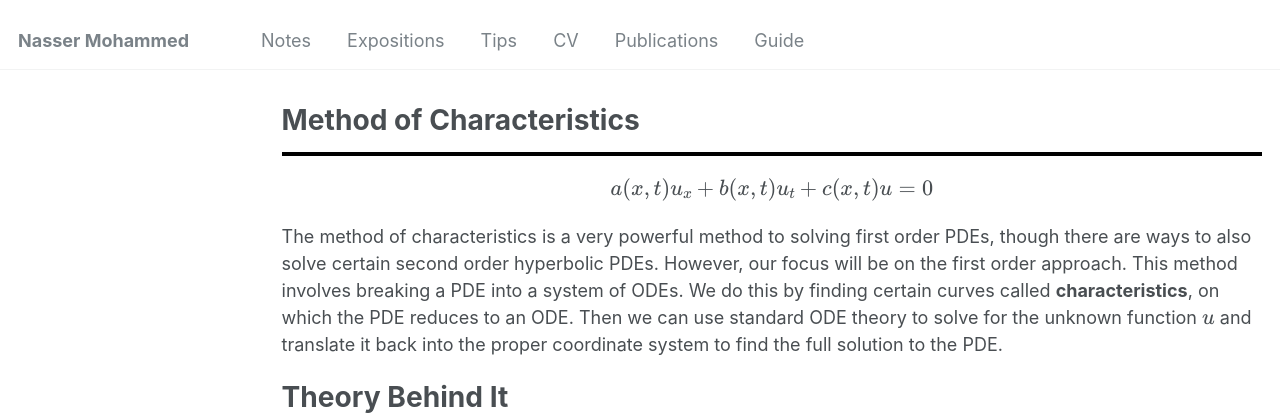
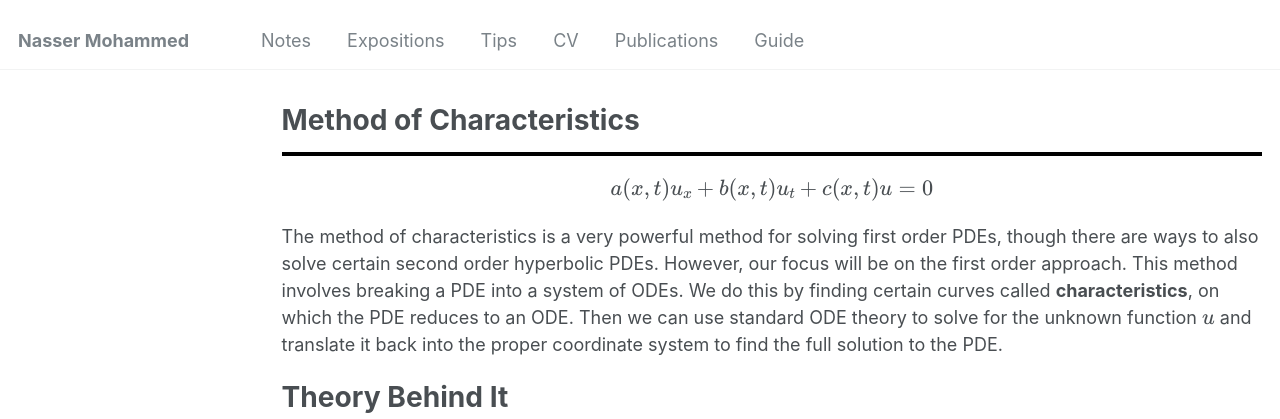
Before and after one commit to Nasser-Mohammed/Nasser-Mohammed.github.io, a Jekyll site: the page built from _pages/notes/pde/method-of-characteristics.md, in a window 1280 px wide and 900 px high. Shown: the top 419 px of the window. Built offline with Jekyll 4.4.1, drawn with Linux system fonts in a browser that asks for light colours.

Commit message:
Update method-of-characteristics.md

```diff
--- a/_pages/notes/pde/method-of-characteristics.md
+++ b/_pages/notes/pde/method-of-characteristics.md
@@ -6,7 +6,7 @@ author_profile: false
 ---
 <hr style="border: 2px solid black;">
 \\[a(x,t)u_x + b(x,t)u_t + c(x,t)u = 0 \\]
-The method of characteristics is a very powerful method to solving first order PDEs, though there are ways to also solve certain second order hyperbolic PDEs. However, our focus will be on the first order approach. This method involves breaking a PDE into a system of ODEs. We do this by finding certain curves called **characteristics**, on which the PDE reduces to an ODE. Then we can use standard ODE theory to solve for the unknown function \\(u\\) and translate it back into the proper coordinate system to find the full solution to the PDE.
+The method of characteristics is a very powerful method for solving first order PDEs, though there are ways to also solve certain second order hyperbolic PDEs. However, our focus will be on the first order approach. This method involves breaking a PDE into a system of ODEs. We do this by finding certain curves called **characteristics**, on which the PDE reduces to an ODE. Then we can use standard ODE theory to solve for the unknown function \\(u\\) and translate it back into the proper coordinate system to find the full solution to the PDE.
 
 
 Theory Behind It
```
